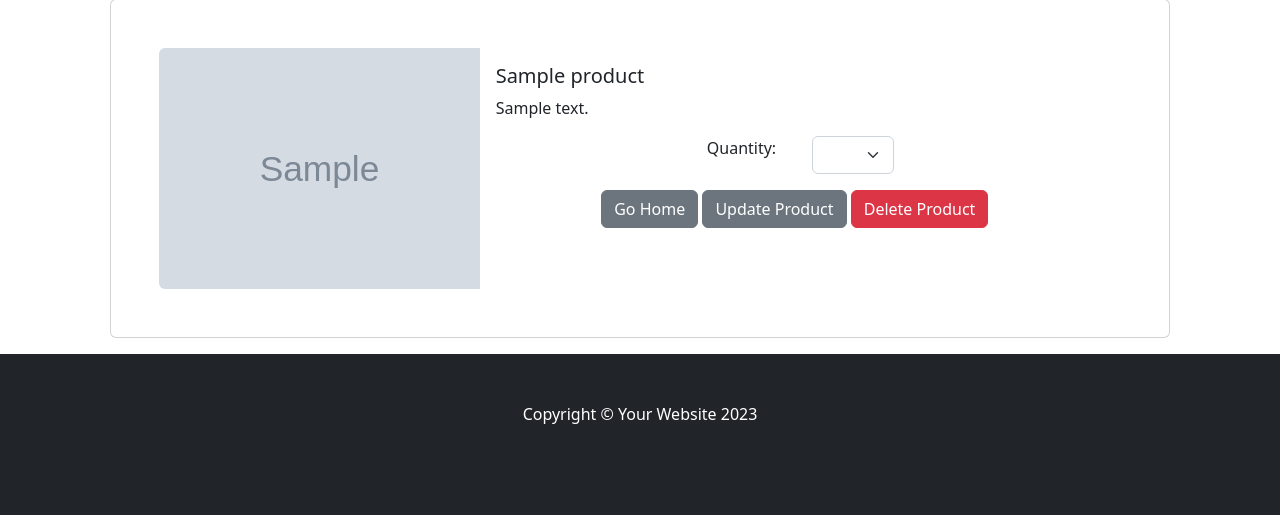
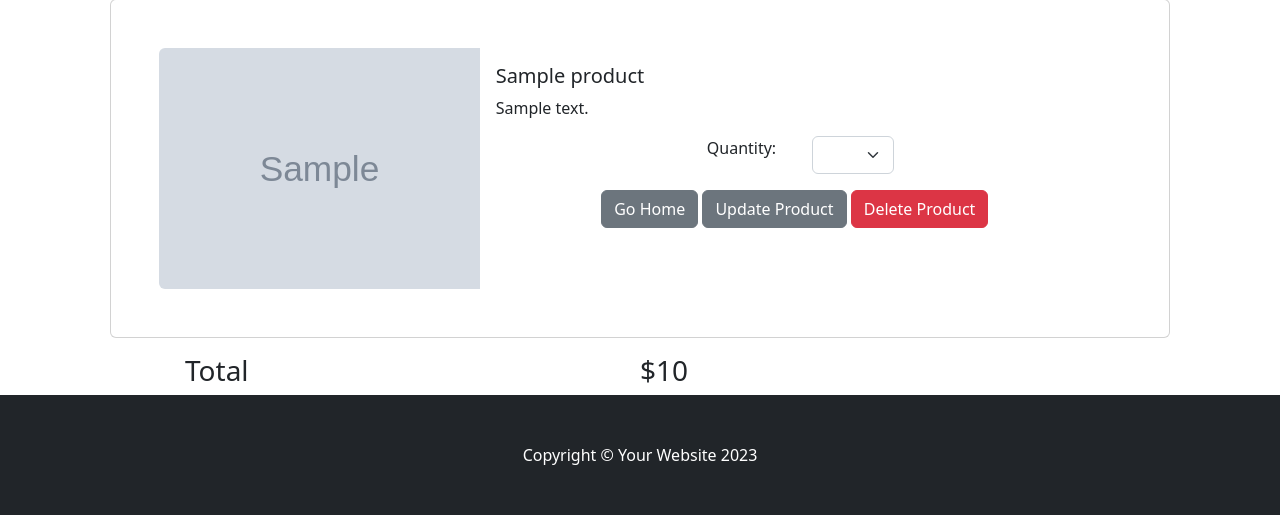
Before and after one commit to darshan45672/Django-miniProject, a Django app: template ecom/cart/templates/cartSummary.html in a window 1280 px wide. Shown: the part 370-885 px from the top of the page. Before the commit the page ends 794 px from the top, so only its background shows below. Run offline with Django 5.2, Linux system fonts and the light colour scheme; the template is opened without the code that fills it: most values are stand-ins (such as "Sample title", 1, 10 or a date in 2020); grey boxes marked "Sample" are stand-in pictures.

Commit message:
implemented show total sum of products in cart

```diff
--- a/ecom/cart/templates/cartSummary.html
+++ b/ecom/cart/templates/cartSummary.html
@@ -59,6 +59,10 @@
           </div>
     </div>
     {% endfor %}
+    <div class="row container justify-content-center">
+      <div class="col-md-5"><h3>Total</h3></div>
+      <div class="col-md-5"><h3>${{ total }}</h3></div>
+    </div>
     {% else %}
    <center> <h1 class="container m-5 p-5">No products in Cart</h1></center>
     {% endif %}
--- a/ecom/cart/views.py
+++ b/ecom/cart/views.py
@@ -8,7 +8,8 @@ def cartSummary(request):
 
     cartProducts = cart.get_products
     quantites = cart.get_quantity
-    return render(request, "cartSummary.html", {"productsInCart": cartProducts, "quantities": quantites})
+    cartTotals = cart.total()
+    return render(request, "cartSummary.html", {"productsInCart": cartProducts, "quantities": quantites, "total": cartTotals})
 
 def cartAdd(request):
     cart = Cart(request)
```
Also changed, not shown: ecom/cart/cart.py (+9 -0 lines), ecom/db.sqlite3.
